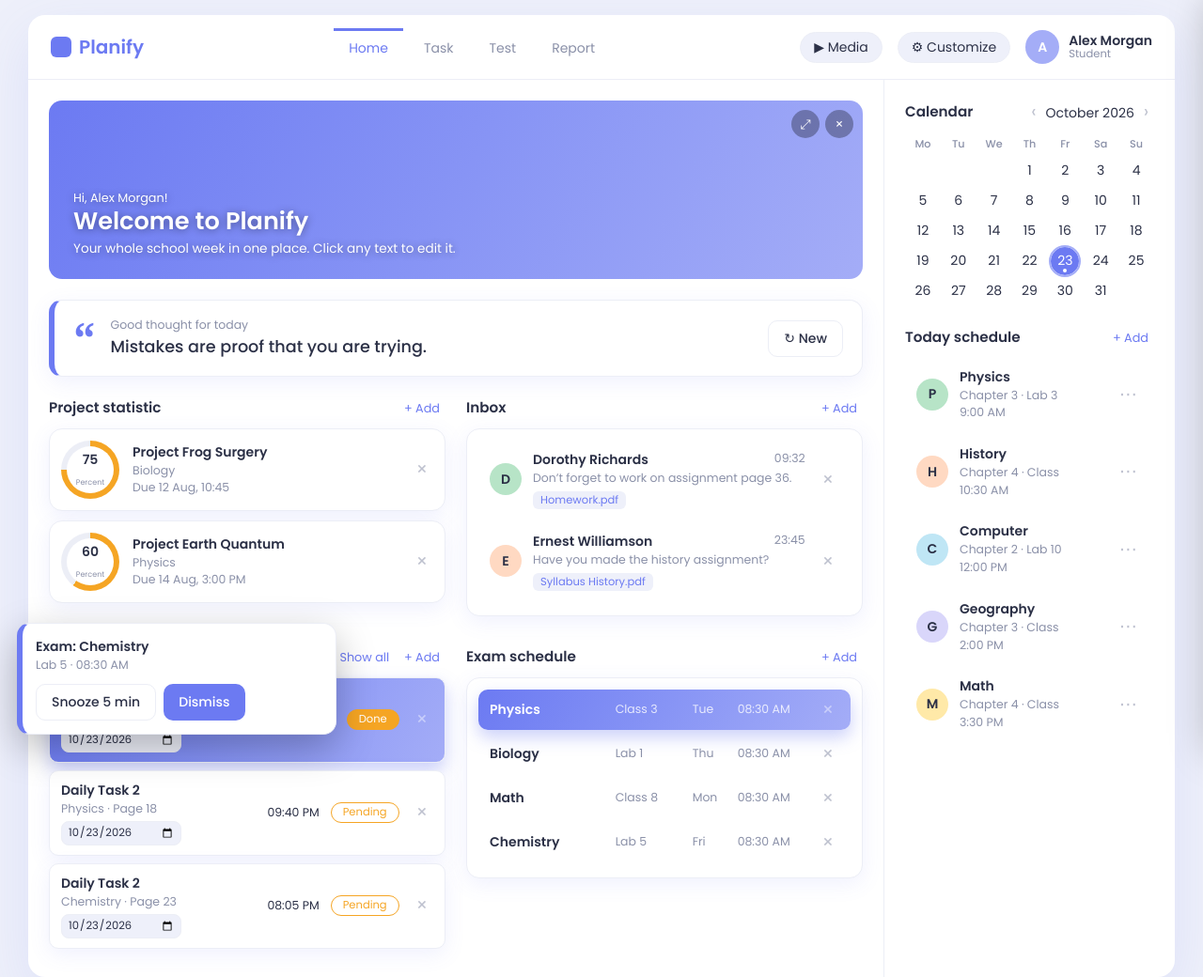
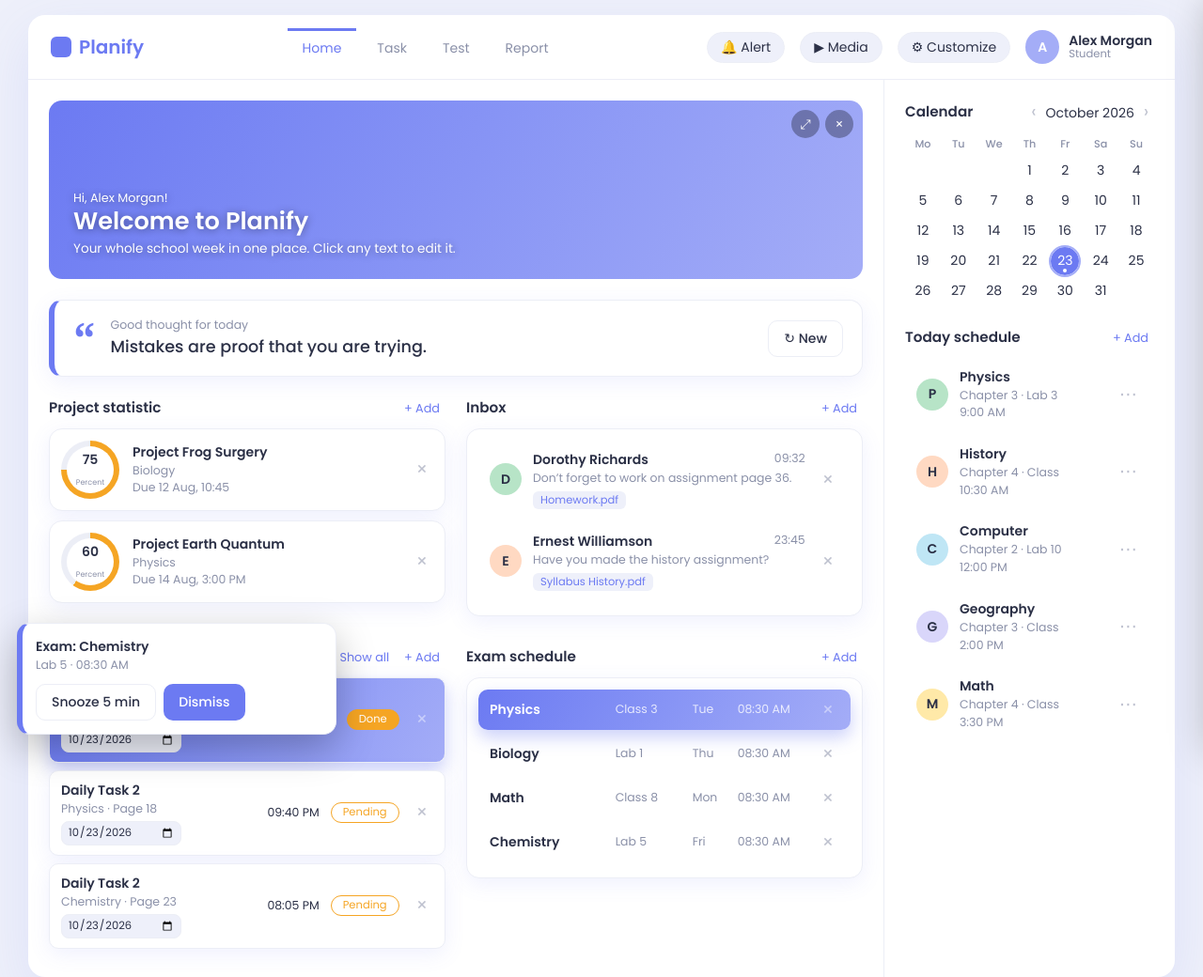
Before and after one commit to adityapjoshix-coder/Planify-Student-Management-System-With-Ai, a plain HTML site: page index.html in a window 1280 px wide. Shown: the whole page at 94% size. Drawn offline with Linux system fonts and the light colour scheme.

Commit message:
Update index.html

```diff
--- a/index.html
+++ b/index.html
@@ -8,7 +8,7 @@
 <header class="top">
  <div class="logo"><i></i>Planify</div>
  <nav id="nav"><button data-a="view" data-p="home">Home</button><button data-a="view" data-p="task">Task</button><button data-a="view" data-p="test">Test</button><button data-a="view" data-p="report">Report</button></nav>
- <button class="chip" data-a="mt">▶ Media</button><button class="chip" data-a="dr">⚙ Customize</button>
+ <button class="chip" data-a="alertday" title="Alert me about the tasks on the selected day">🔔 Alert</button><button class="chip" data-a="mt">▶ Media</button><button class="chip" data-a="dr">⚙ Customize</button>
  <div class="user"><div id="av"></div><div><b id="un"></b><small id="ur"></small></div></div>
 </header>
 <div class="body"><main id="main"></main><aside id="side"></aside></div>
```
